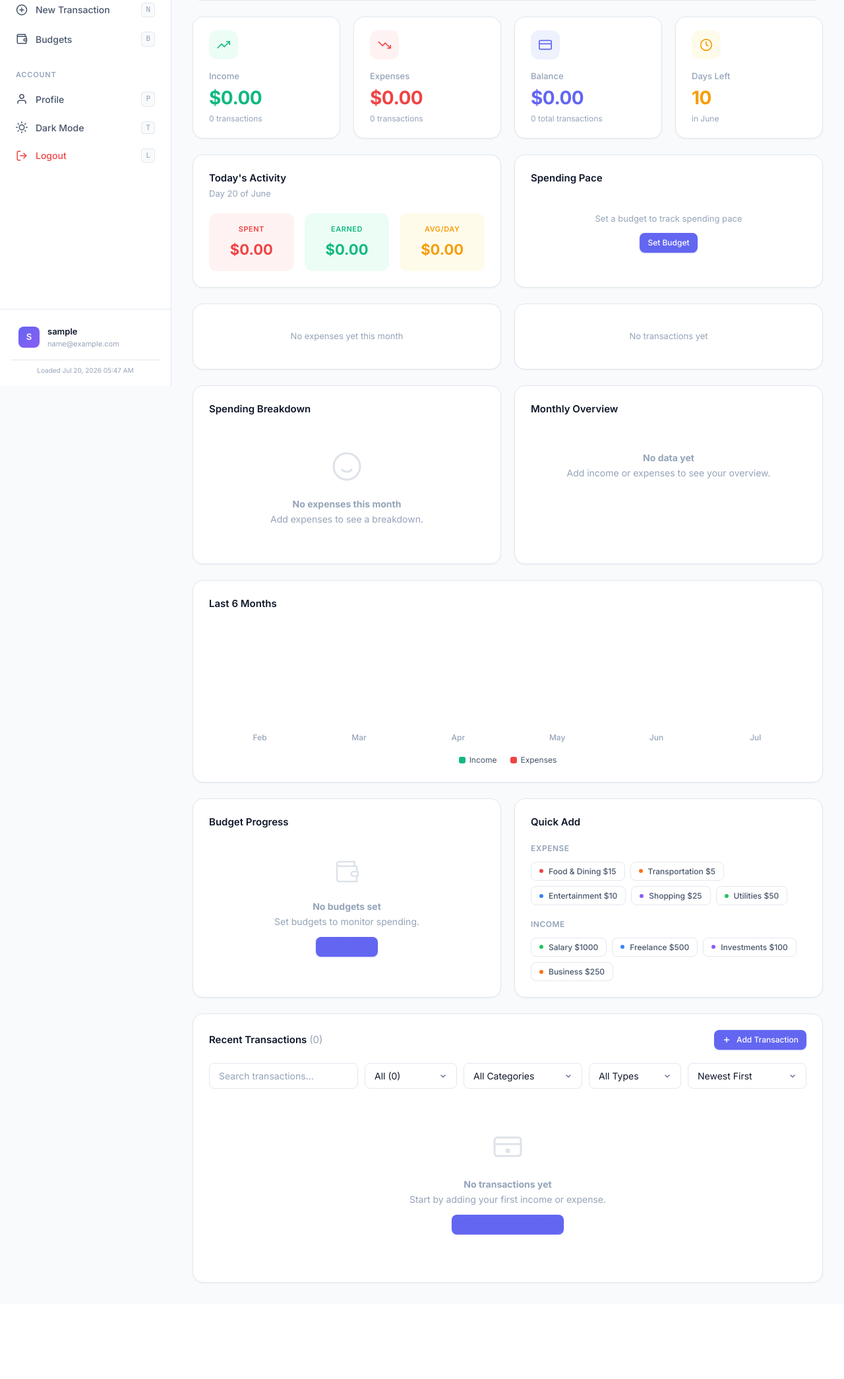
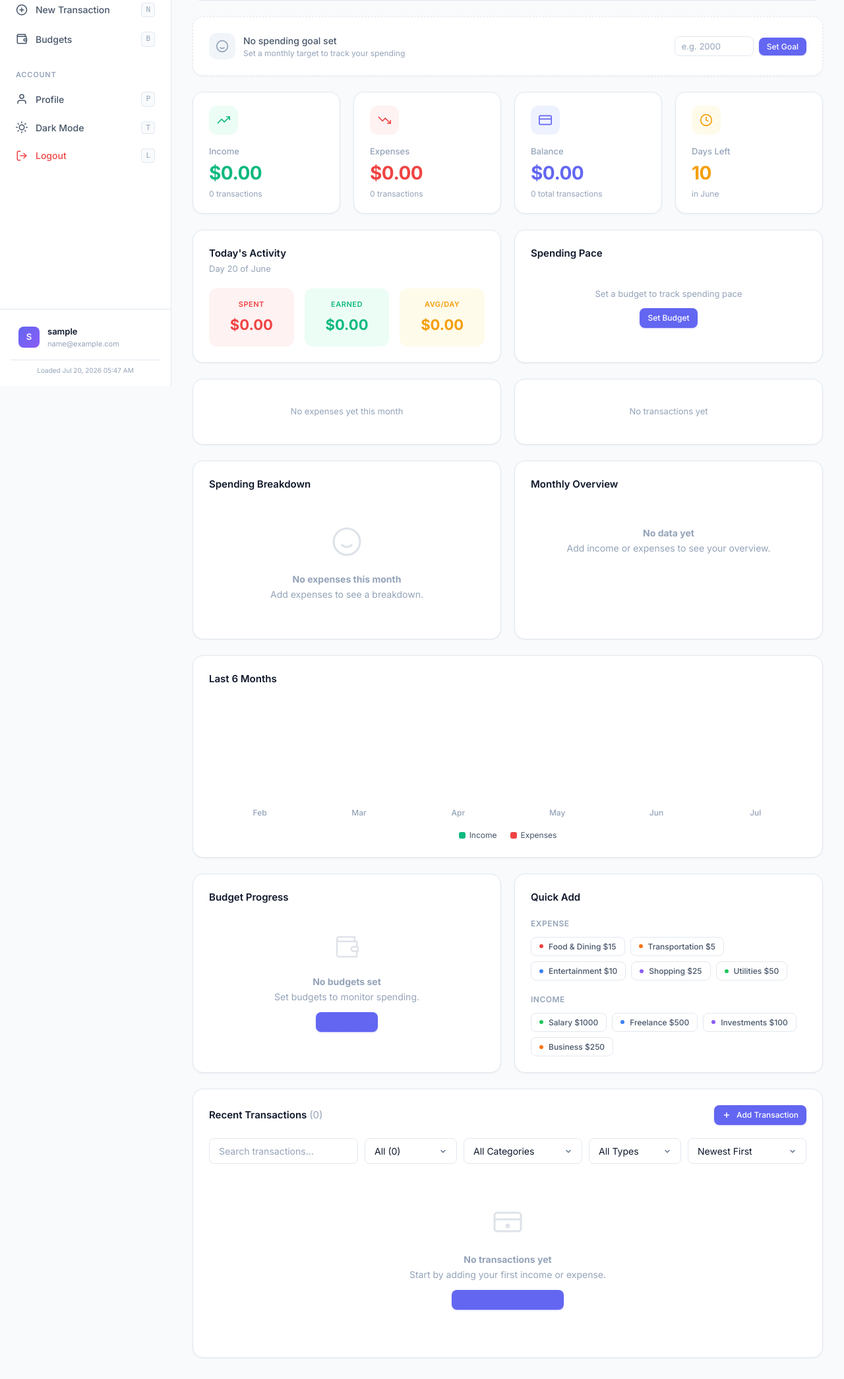
Before and after one commit to shyamrajpr7/webapp, a Flask app: page /dashboard?month=6&year=2026 in a window 1280 px wide. Shown: the part 215-2305 px from the top of the page at 66% size. Before the commit the page ends 2160 px from the top, so only its background shows below. Run offline with Flask 3, Linux system fonts and the light colour scheme; the visitor is signed in with stand-in values (Sample User, id 1); data that the repository does not hold is empty.

Commit message:
feat: add monthly spending goal tracker

```diff
--- a/website/finance.py
+++ b/website/finance.py
@@ -5,7 +5,7 @@
 import io
 import calendar
 from . import db
-from .models import Transaction, Budget
+from .models import Transaction, Budget, SpendingGoal
 
 finance = Blueprint('finance', __name__)
 
@@ -134,6 +134,12 @@
 
     budget_usage_pct = (expenses / total_budget * 100) if total_budget > 0 else 0
 
+    spending_goal = SpendingGoal.query.filter_by(
+        user_id=current_user.id, month=month, year=year).first()
+    goal_progress = 0
+    if spending_goal and spending_goal.target_amount > 0:
+        goal_progress = (expenses / spending_goal.target_amount * 100) if spending_goal.target_amount > 0 else 0
+
     spending_data = []
 
     spending_data = []
@@ -199,7 +205,8 @@
         spending_pace_pct=spending_pace_pct,
         most_active_category=most_active_category, most_active_count=most_active_count,
         monthly_summary=monthly_summary, current_month=now.month, current_year=now.year,
-        start_date=start_date, end_date=end_date)
+        start_date=start_date, end_date=end_date,
+        spending_goal=spending_goal, goal_progress=goal_progress)
 
 @finance.route('/add-transaction', methods=['GET', 'POST'])
 @login_required
@@ -461,3 +468,40 @@
         mimetype='text/csv',
         headers={'Content-Disposition': f'attachment;filename=budgets_{year}_{month:02d}.csv'}
     )
+
+@finance.route('/set-spending-goal', methods=['POST'])
+@login_required
+def set_spending_goal():
+    now = datetime.now()
+    month = request.form.get('month', now.month, type=int)
+    year = request.form.get('year', now.year, type=int)
+    target = request.form.get('target_amount', type=float)
+
+    if not target or target <= 0:
+        flash('Please enter a valid goal amount.', 'error')
+    else:
+        existing = SpendingGoal.query.filter_by(
+            user_id=current_user.id, month=month, year=year).first()
+        if existing:
+            existing.target_amount = target
+        else:
+            db.session.add(SpendingGoal(
+                user_id=current_user.id, target_amount=target,
+                month=month, year=year))
+        db.session.commit()
+        flash(f'Spending goal set to ${target:,.0f}!', 'success')
+    return redirect(url_for('finance.dashboard', month=month, year=year))
+
+@finance.route('/delete-spending-goal', methods=['POST'])
+@login_required
+def delete_spending_goal():
+    now = datetime.now()
+    month = request.form.get('month', now.month, type=int)
+    year = request.form.get('year', now.year, type=int)
+    goal = SpendingGoal.query.filter_by(
+        user_id=current_user.id, month=month, year=year).first()
+    if goal:
+        db.session.delete(goal)
+        db.session.commit()
+        flash('Spending goal removed.', 'success')
+    return redirect(url_for('finance.dashboard', month=month, year=year))
--- a/website/models.py
+++ b/website/models.py
@@ -32,3 +32,10 @@
     amount = db.Column(db.Float, nullable=False)
     month = db.Column(db.Integer, nullable=False)
     year = db.Column(db.Integer, nullable=False)
+
+class SpendingGoal(db.Model):
+    id = db.Column(db.Integer, primary_key=True)
+    user_id = db.Column(db.Integer, db.ForeignKey('user.id'), nullable=False)
+    target_amount = db.Column(db.Float, nullable=False)
+    month = db.Column(db.Integer, nullable=False)
+    year = db.Column(db.Integer, nullable=False)
--- a/website/templates/dashboard.html
+++ b/website/templates/dashboard.html
@@ -72,6 +72,58 @@
 <div style="padding:16px 20px; background:var(--surface); border:1px solid var(--border); border-radius:12px; margin-bottom:24px; font-size:14px; color:var(--text-secondary); line-height:1.6;">
     {{ monthly_summary }}
 </div>
+
+{# Spending Goal #}
+{% if spending_goal %}
+<div class="card" style="margin-bottom:24px; border-color:{{ 'var(--green-light)' if goal_progress < 80 else 'var(--amber-light)' if goal_progress < 100 else 'var(--red-light)' }};">
+    <div style="display:flex; justify-content:space-between; align-items:center; margin-bottom:12px;">
+        <div style="display:flex; align-items:center; gap:10px;">
+            <div style="width:40px; height:40px; border-radius:12px; background:{{ 'var(--green-bg)' if goal_progress < 80 else 'var(--amber-bg)' if goal_progress < 100 else 'var(--red-bg)' }}; display:flex; align-items:center; justify-content:center;">
+                <svg width="20" height="20" viewBox="0 0 24 24" fill="none" stroke="{{ 'var(--green)' if goal_progress < 80 else 'var(--amber)' if goal_progress < 100 else 'var(--red)' }}" stroke-width="2"><circle cx="12" cy="12" r="10"/><path d="M8 14s1.5 2 4 2 4-2 4-2"/><line x1="9" y1="9" x2="9.01" y2="9"/><line x1="15" y1="9" x2="15.01" y2="9"/></svg>
+            </div>
+            <div>
+                <div style="font-size:15px; font-weight:600; color:var(--text);">Spending Goal</div>
+                <div style="font-size:12px; color:var(--text-muted);">Target: ${{ "%.0f"|format(spending_goal.target_amount) }}</div>
+            </div>
+        </div>
+        <div style="text-align:right;">
+            <div style="font-size:22px; font-weight:700; color:{{ 'var(--green)' if goal_progress < 80 else 'var(--amber)' if goal_progress < 100 else 'var(--red)' }};">{{ "%.0f"|format(goal_progress) }}%</div>
+            <div style="font-size:12px; color:var(--text-muted);">${{ "%.0f"|format(expenses) }} / ${{ "%.0f"|format(spending_goal.target_amount) }}</div>
+        </div>
+    </div>
+    <div class="progress-bar" style="height:8px;">
+        <div class="progress-fill" style="width:{{ [goal_progress, 100]|min }}%; background:{{ 'var(--green)' if goal_progress < 80 else 'var(--amber)' if goal_progress < 100 else 'var(--red)' }};"></div>
+    </div>
+    <div style="display:flex; justify-content:space-between; align-items:center; margin-top:12px;">
+        <span style="font-size:12px; color:var(--text-muted);">${{ "%.0f"|format(spending_goal.target_amount - expenses if spending_goal.target_amount > expenses else 0) }} remaining</span>
+        <form method="POST" action="{{ url_for('finance.delete_spending_goal') }}" style="display:inline;">
+            <input type="hidden" name="month" value="{{ month }}"/>
+            <input type="hidden" name="year" value="{{ year }}"/>
+            <button type="submit" style="background:none; border:none; color:var(--text-muted); font-size:11px; cursor:pointer; text-decoration:underline;">Remove goal</button>
+        </form>
+    </div>
+</div>
+{% else %}
+<div class="card" style="margin-bottom:24px; border-style:dashed;">
+    <div style="display:flex; align-items:center; justify-content:space-between;">
+        <div style="display:flex; align-items:center; gap:12px;">
+            <div style="width:40px; height:40px; border-radius:12px; background:var(--bg-secondary); display:flex; align-items:center; justify-content:center;">
+                <svg width="20" height="20" viewBox="0 0 24 24" fill="none" stroke="var(--text-muted)" stroke-width="2"><circle cx="12" cy="12" r="10"/><path d="M8 14s1.5 2 4 2 4-2 4-2"/><line x1="9" y1="9" x2="9.01" y2="9"/><line x1="15" y1="9" x2="15.01" y2="9"/></svg>
+            </div>
+            <div>
+                <div style="font-size:14px; font-weight:500; color:var(--text-secondary);">No spending goal set</div>
+                <div style="font-size:12px; color:var(--text-muted);">Set a monthly target to track your spending</div>
+            </div>
+        </div>
+        <form method="POST" action="{{ url_for('finance.set_spending_goal') }}" style="display:flex; align-items:center; gap:8px;">
+            <input type="hidden" name="month" value="{{ month }}"/>
+            <input type="hidden" name="year" value="{{ year }}"/>
+            <input type="number" name="target_amount" min="1" step="1" placeholder="e.g. 2000" style="width:120px; padding:6px 10px; font-size:13px;"/>
+            <button type="submit" class="btn btn-primary btn-sm" style="font-size:12px;">Set Goal</button>
+        </form>
+    </div>
+</div>
+{% endif %}
 
 {# Stat Cards #}
 <div class="grid grid-4" style="margin-bottom:24px;">
```
